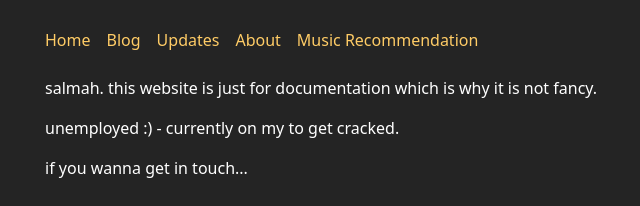
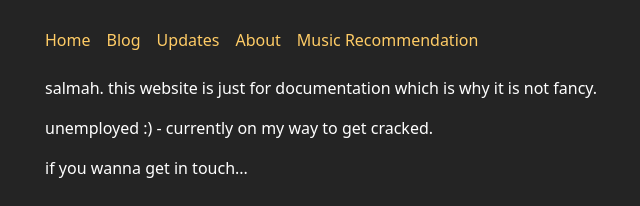
Before and after one commit to aqildaud/sygslmh, a React (Vite) app: page / in a window 1280 px wide. Shown: the top 206 px of the page, without its empty margins (255-895 px from the left). Built offline with nearby package versions, Linux system fonts and the light colour scheme.

Commit message:
Fix typo

```diff
--- a/src/components/Home.tsx
+++ b/src/components/Home.tsx
@@ -6,7 +6,7 @@ function Home() {
           salmah. this website is just for documentation which is why it is not fancy.
         </p>
         <p className="text-white">
-          unemployed :) - currently on my to get cracked.
+          unemployed :) - currently on my way to get cracked.
           {/* <a href="https://www.theodinproject.com/paths/full-stack-javascript">
             The Odin Project
           </a>
```
